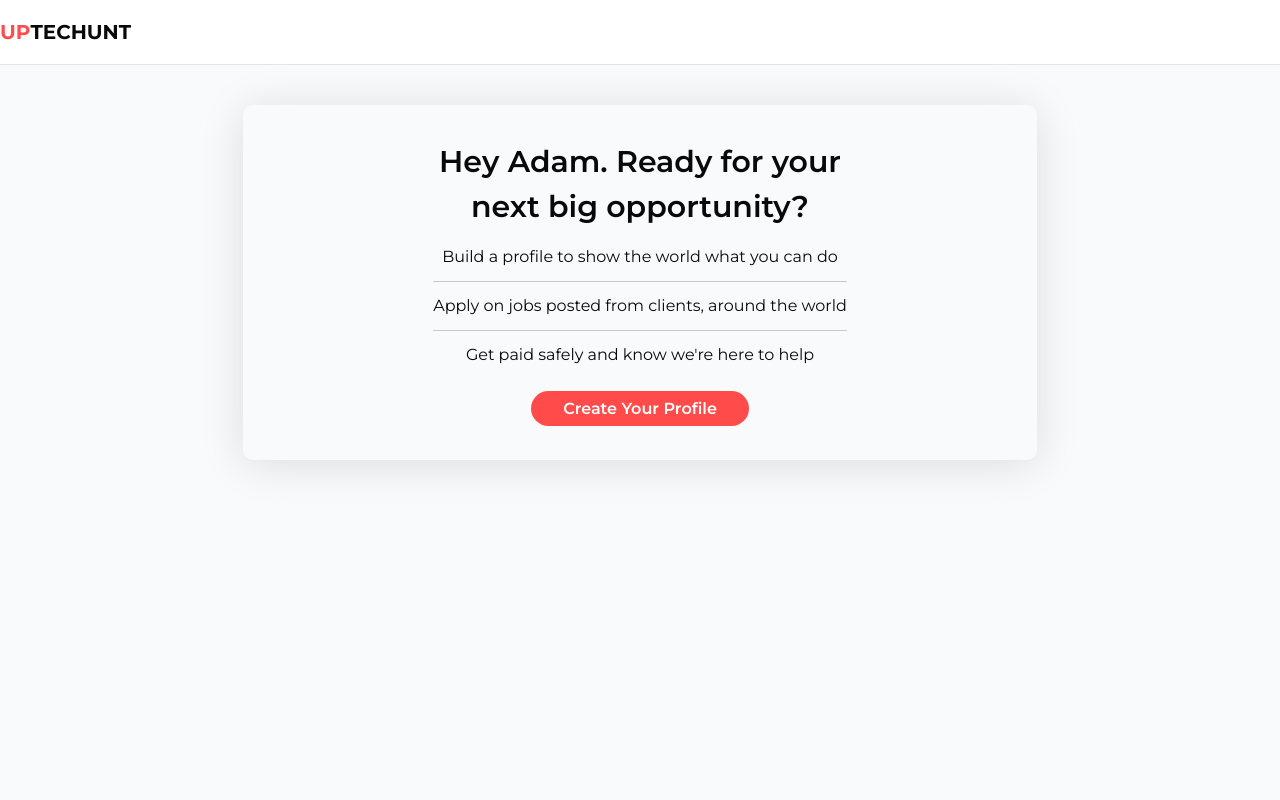
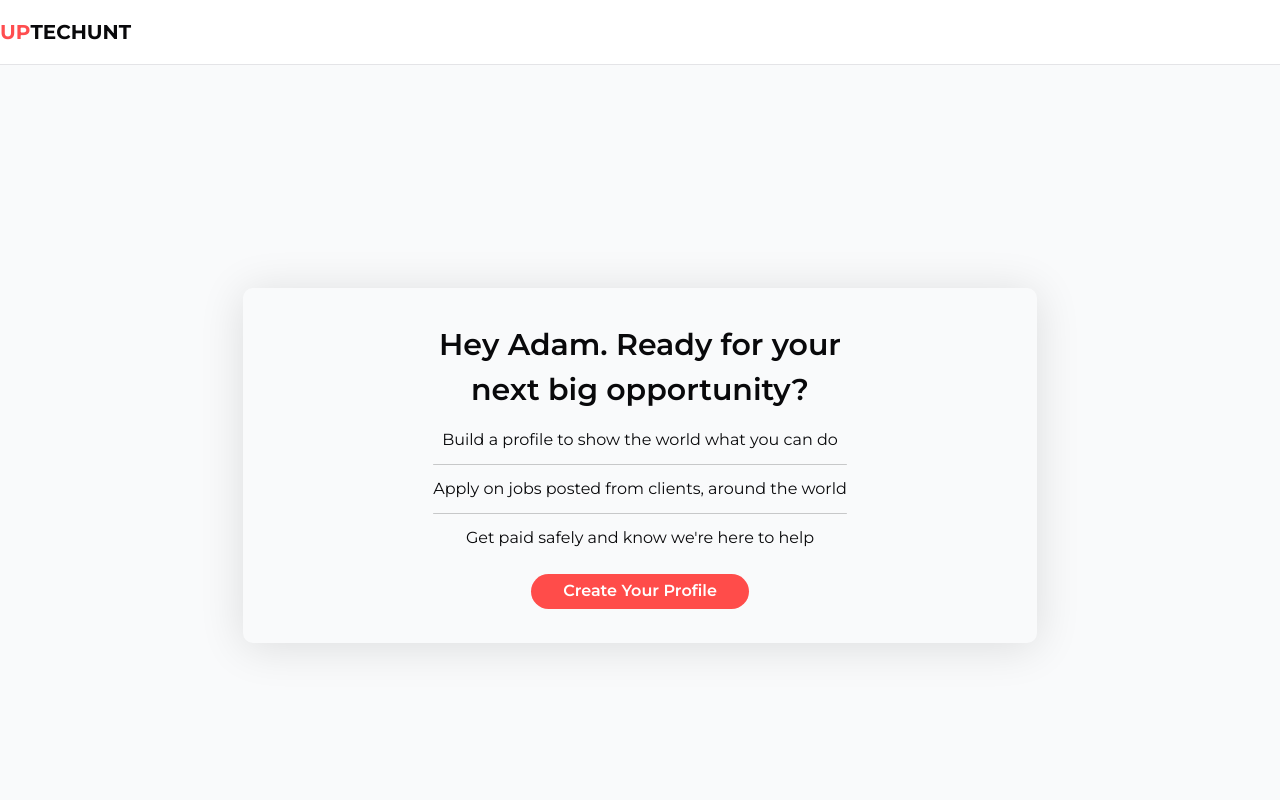
Before and after one commit to Chiragbisht/gigkraft1, a Next.js app: page /onboarding in a window 1280 px wide. Shown: the top 800 px of the page. Built offline with nearby package versions, Linux system fonts and the light colour scheme.

Commit message:
fix: cnetr the components

```diff
--- a/app/onboarding/page.tsx
+++ b/app/onboarding/page.tsx
@@ -3,10 +3,8 @@ import React from 'react';
 
 const Onboardpage = () => {
   return (
-    <div className=' min-h-screen bg-gray-50'>
-    <div className="h-full flex justify-center py-10 w-full items-center ">
+    <div className='min-h-screen max-h-full py-10 bg-gray-50 flex items-center justify-center'>
       <OnBoard />
-    </div>
     </div>
   );
 };
--- a/components/onboardPage/onboard.tsx
+++ b/components/onboardPage/onboard.tsx
@@ -3,7 +3,7 @@ import MultiStepForm from './multistepForm/multiStepForm'
 
 const OnBoard = () => {
   return (
-    <div className=' flex items-center justify-center h-full'>
+    <div className=' flex items-center justify-center h-full '>
         <MultiStepForm />
     </div>
   )
```
